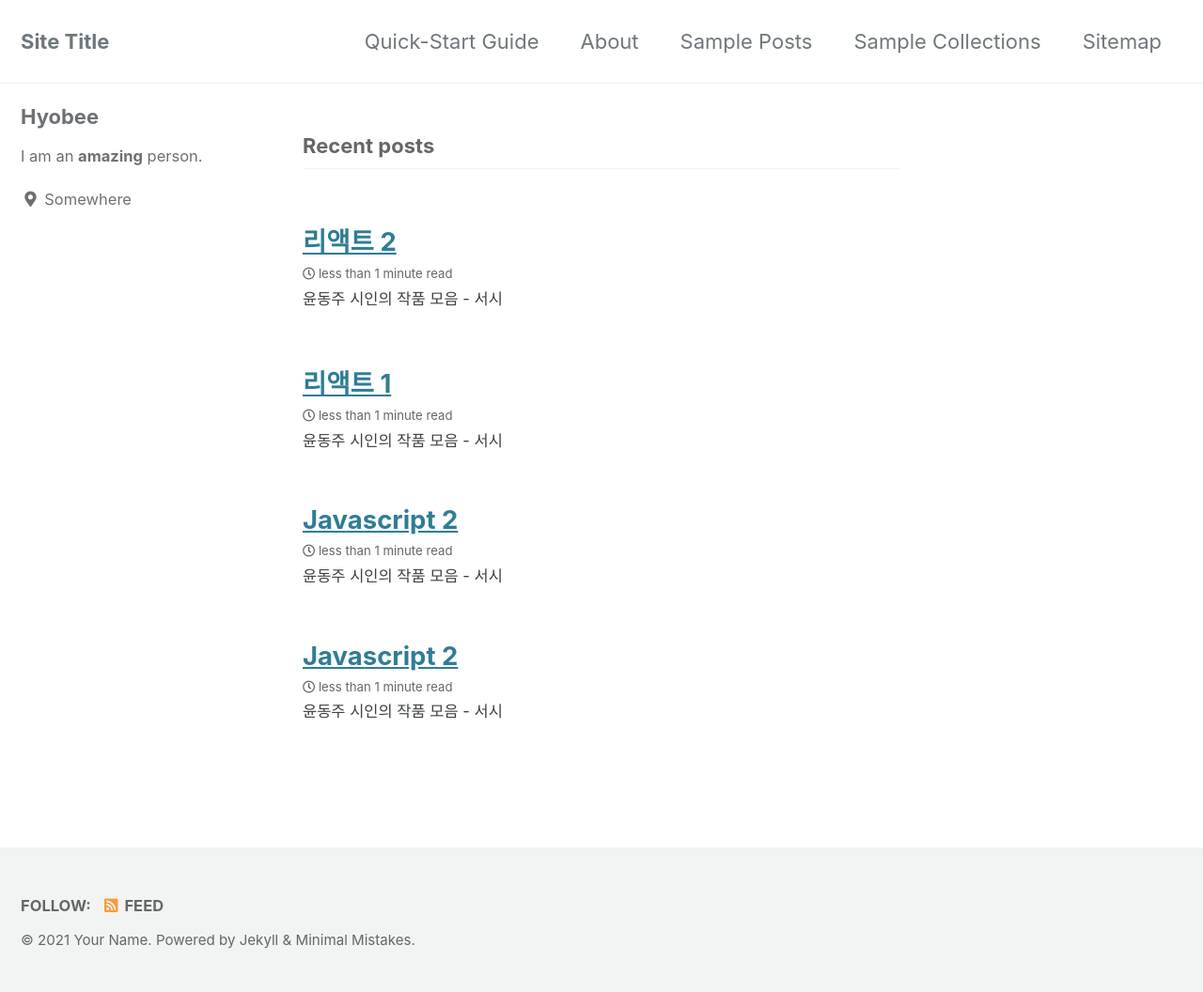
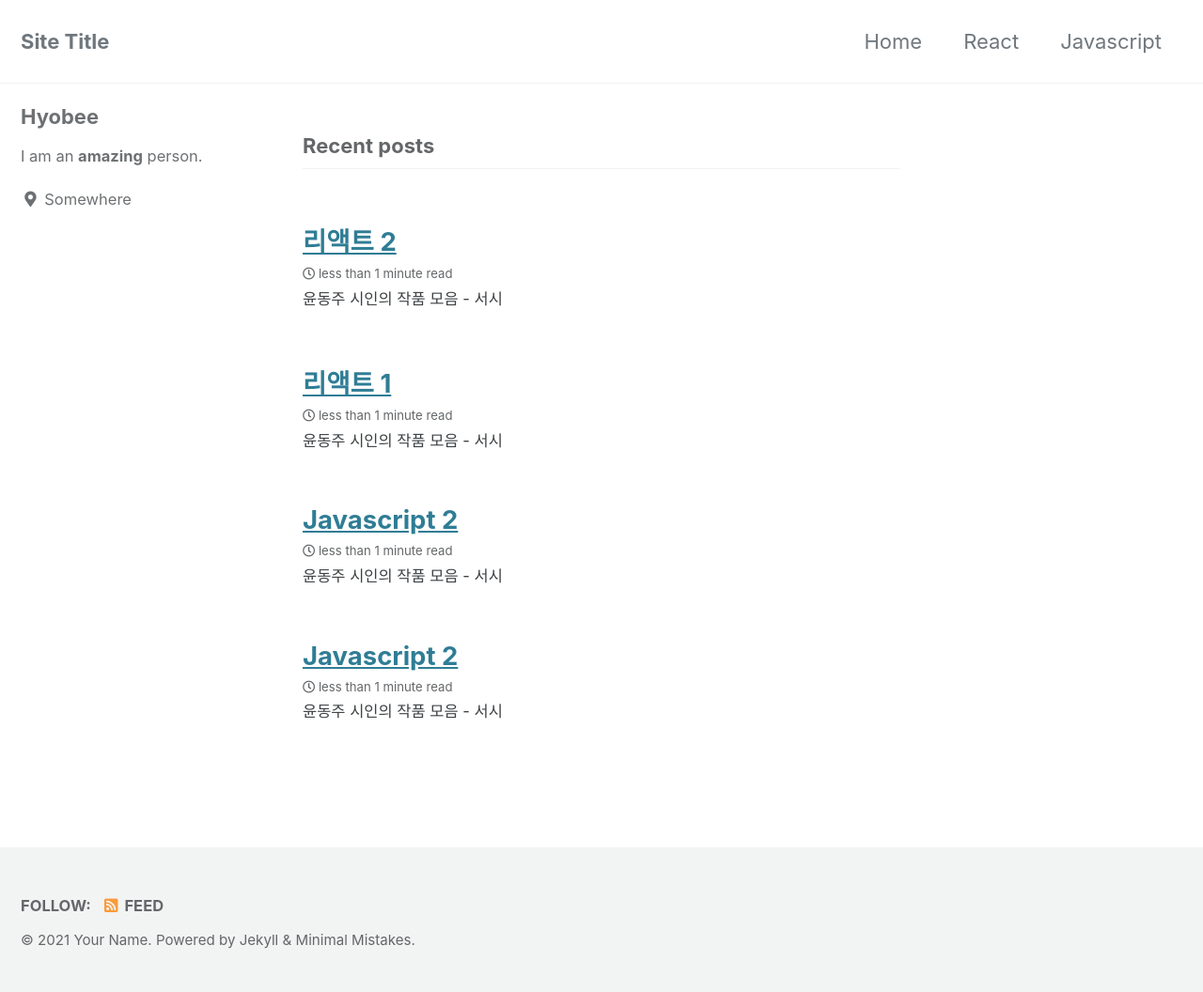
Before and after one commit to Hyobee/Hyobee.github.io, a Jekyll site: the page built from index.html, in a window 1280 px wide. Shown: the whole page at 94% size. Built offline with Jekyll 4.4.1, drawn with Linux system fonts in a browser that asks for light colours; cached includes are drawn as plain includes; the list of posts is cut into pages by our own code.

Commit message:
카테고리 중

```diff
--- a/_data/navigation.yml
+++ b/_data/navigation.yml
@@ -1,12 +1,12 @@
 # main links
 main:
-  - title: "Quick-Start Guide"
-    url: https://mmistakes.github.io/minimal-mistakes/docs/quick-start-guide/
-  - title: "About"
-    url: https://mmistakes.github.io/minimal-mistakes/about/
-  - title: "Sample Posts"
-    url: /year-archive/
-  - title: "Sample Collections"
-    url: /collection-archive/
-  - title: "Sitemap"
-    url: /sitemap/
+  - title: "Home"
+    url: https://hyobee.github.io/
+  - title: "React"
+    url: /react/
+  - title: "Javascript"
+    url: /javascript/
+  # - title: "Sample Collections"
+  #   url: /collection-archive/
+  # - title: "Sitemap"
+  #   url: /sitemap/
```
Also changed, not shown: docs/_pages/javascript.md (added, +8 -0 lines), docs/_pages/react.md (added, +8 -0 lines).
